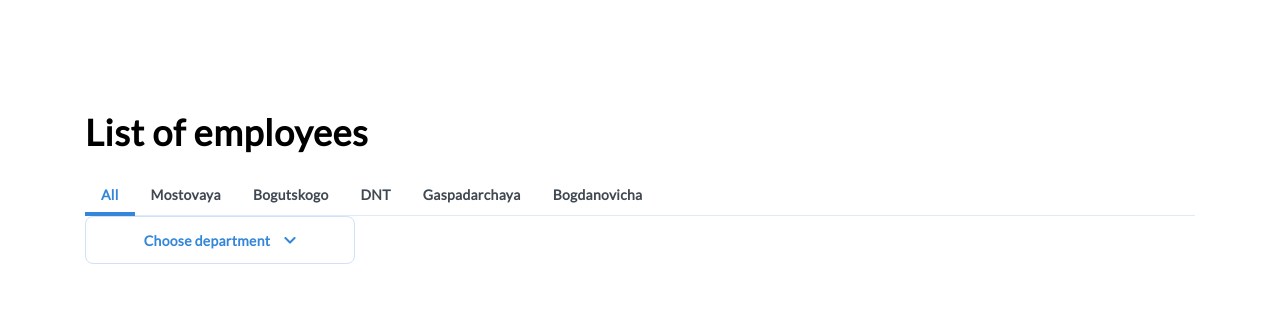
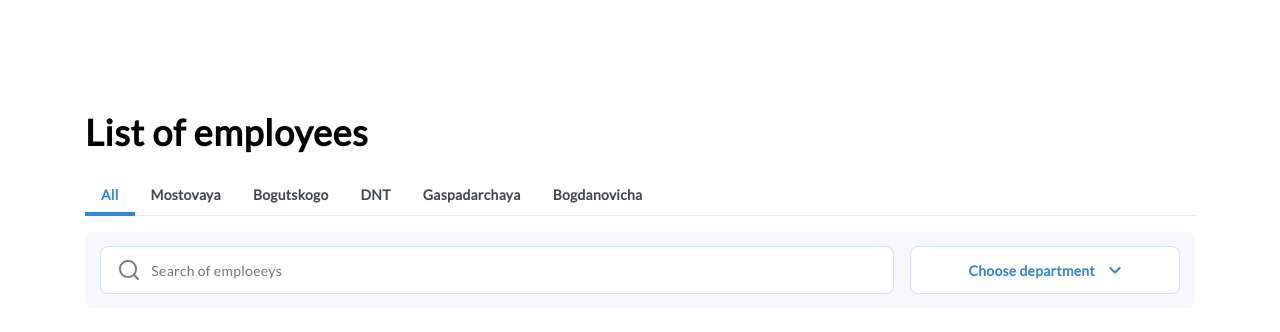
Before and after one commit to 5542335/IntexSoftTask, a React (Create React App) app: page / in a window 1280 px wide. Shown: the top 332 px of the page. Built offline with nearby package versions, Linux system fonts and the light colour scheme.

Commit message:
added search bar fixed select options position

```diff
--- a/src/components/dumb/Select.tsx
+++ b/src/components/dumb/Select.tsx
@@ -39,10 +39,16 @@ export const StyledSelect = styled.div<StyledSelectProps>`
 
 export const StyledOptionsWrapper = styled.div`
     display: flex;
+    position: absolute;
     flex-direction: column;
-    width: 270px;
+    width: 100%;
     max-height: 144px;
     overflow-x: hidden;
+`;
+
+const StyledSelectWrapper = styled.div`
+    max-width: 270px;
+    width: 100%;
 `;
 
 interface SelectProps {
@@ -60,7 +66,7 @@ const handleClickOption = (selectedOption: string) => () => {
 };
 
     return (
-        <>
+        <StyledSelectWrapper>
             <StyledSelect onClick={() => setIsOpenOptions(!isOpenOptions)}>
                 <StyledText>{currentSelect}</StyledText>
                 <img src="arrowButton.png" alt='choose department button'/>
@@ -73,6 +79,7 @@ const handleClickOption = (selectedOption: string) => () => {
                 {isOpenOptions && items.map((department) => {
                     return (
                         <StyledSelect
+                            key={department}
                             onClick={handleClickOption(department)}
                             hide={department === currentSelect}
                         >
@@ -81,6 +88,6 @@ const handleClickOption = (selectedOption: string) => () => {
                     )
                 })}
             </StyledOptionsWrapper>
-        </>
+        </StyledSelectWrapper>
     )
 }
--- a/src/components/dumb/Tabs.tsx
+++ b/src/components/dumb/Tabs.tsx
@@ -41,7 +41,6 @@ interface TabsProps {
 
 export const Tabs: FC<TabsProps> = ({tabs, activeTab, onChange}: TabsProps) => {
     return (
-        <>
         <StyledTabsContainer>
             {tabs.map((tab) => {
                 return  (
@@ -55,6 +54,5 @@ export const Tabs: FC<TabsProps> = ({tabs, activeTab, onChange}: TabsProps) => {
                 )
             })}
         </StyledTabsContainer>
-        </>
     )
 }
--- a/src/components/dumb/Title.tsx
+++ b/src/components/dumb/Title.tsx
@@ -2,7 +2,7 @@ import styled from "styled-components";
 import { FC, ReactChild, ReactElement } from "react";
 
 export const StyledTitle = styled.div`
-    font-family: Lato;
+    font-family: Lato, Arial, sans-serif;
     font-style: normal;
     font-weight: bold;
     font-size: 36px;
--- /dev/null
+++ b/src/components/smart/SearchBar.tsx
@@ -0,0 +1,96 @@
+import { ChangeEvent, FC, useRef, useState } from "react";
+import styled from "styled-components";
+
+const StyledIcon = styled.img`
+    width: 24px;
+    height: 24px;
+`;
+
+const StyledInput = styled.input`
+    font-family: Lato, Arial, sans-serif;
+    font-style: normal;
+    font-size: 14px;
+    line-height: 130%;
+    letter-spacing: 0.02em;
+    color: #008080;
+
+    width: 88%;
+    height: 30px;
+    outline: none;
+    border: none;
+    box-sizing: border-box;
+    :focus {
+        border-bottom: 1px solid #3386D9;
+        background-color: #f8f8f8;
+        border-radius: 5px 5px 0 0;
+    }
+`;
+
+export const StyledLoader = styled.div`
+    display: inline-block;
+    width: 20px;
+    height: 20px;
+    :after {
+        content: " ";
+        display: block;
+        width: 16px;
+        height: 16px;
+        border-radius: 50%;
+        border: 6px solid #D0E2F6;
+        border-color: #D0E2F6 transparent #D0E2F6 transparent;
+        animation: loader 1.2s linear infinite;
+    }
+    @keyframes loader {
+        0% {
+            transform: rotate(0deg);
+        }
+        100% {
+            transform: rotate(360deg);
+  }
+}
+`;
+
+const StyledSearchBarWrapper = styled.div`
+    display: flex;
+    align-items: center;
+    width: 794px;
+    height: 48px;
+    background-color: #FFFFFF;
+    border: 1px solid #D0E2F6;
+    box-sizing: border-box;
+    border-radius: 8px;
+    cursor: pointer;
+
+    ${StyledIcon} {
+        margin: 0 8px 0 16px;
+    }
+    ${StyledLoader} {
+        margin: 0 10px 10px;
+    }
+`;
+
+export const SearchBar: FC = () => {
+    const [searchText, setSearchText] = useState('');
+    const [showLoader, setShowLoader] = useState(false);
+    let textInput: React.RefObject<HTMLInputElement> = useRef(null);
+
+    const handleInput = ({ target: { value } }:ChangeEvent<HTMLInputElement>) => {
+        setSearchText(value);
+
+        if (value.length >= 3) {
+            setShowLoader(true);
+            setTimeout(() => {
+                console.log(value);
+                setShowLoader(false);
+            }, 1000);
+        }
+    }
+
+    return (
+        <StyledSearchBarWrapper onClick={() => textInput.current?.focus()}>
+            <StyledIcon src="search.png" alt="search icon"/>
+            <StyledInput onChange={handleInput} ref={textInput} placeholder='Search of emploeeys' />
+            {showLoader && <StyledLoader />}
+        </StyledSearchBarWrapper>
+    )
+}
--- a/src/views/EmployeePage.tsx
+++ b/src/views/EmployeePage.tsx
@@ -2,11 +2,22 @@ import styled from "styled-components";
 
 import { Title } from "../components/dumb/Title";
 import { Tabs } from "../components/dumb/Tabs";
+import { SearchBar } from "../components/smart/SearchBar";
 import { Select } from "../components/dumb/Select";
 import { StyledTabsContainer } from "../components/dumb/Tabs";
 import { FC, useState } from "react";
 
-const StyledWrapper = styled.div`
+const StyledSearchAndSelect = styled.section`
+    display: flex;
+    justify-content: space-evenly;
+    align-items: center;
+    width: 100%;
+    height: 76px;
+    background-color: #F5F9FD;
+    border-radius: 8px;
+`;
+
+const StyledPageWrapper = styled.div`
     display: flex;
     flex-direction: column;
     margin: 111px auto 23px;
@@ -14,6 +25,9 @@ const StyledWrapper = styled.div`
 
     ${StyledTabsContainer} {
         margin-top: 32px;
+    }
+    ${StyledSearchAndSelect} {
+        margin-top: 16px;
     }
 `;
 
@@ -25,10 +39,13 @@ export const EmployeePage: FC = () => {
     const [currentSelectDep, setCurrentSelectDep] = useState('Choose department');
 
     return (
-        <StyledWrapper>
+        <StyledPageWrapper>
             <Title>List of employees</Title>
             <Tabs tabs={workPlace} activeTab={currentWorkPlace} onChange={setCurrentWorkPlace} />
-            <Select currentSelect={currentSelectDep} items={departments} onChange={setCurrentSelectDep} />
-        </StyledWrapper>
+            <StyledSearchAndSelect>
+                <SearchBar />
+                <Select currentSelect={currentSelectDep} items={departments} onChange={setCurrentSelectDep} />
+            </StyledSearchAndSelect>
+        </StyledPageWrapper>
     )
 }
```
Also changed, not shown: public/search.png (added). Lines whose indentation alone changed are shown as unchanged.
